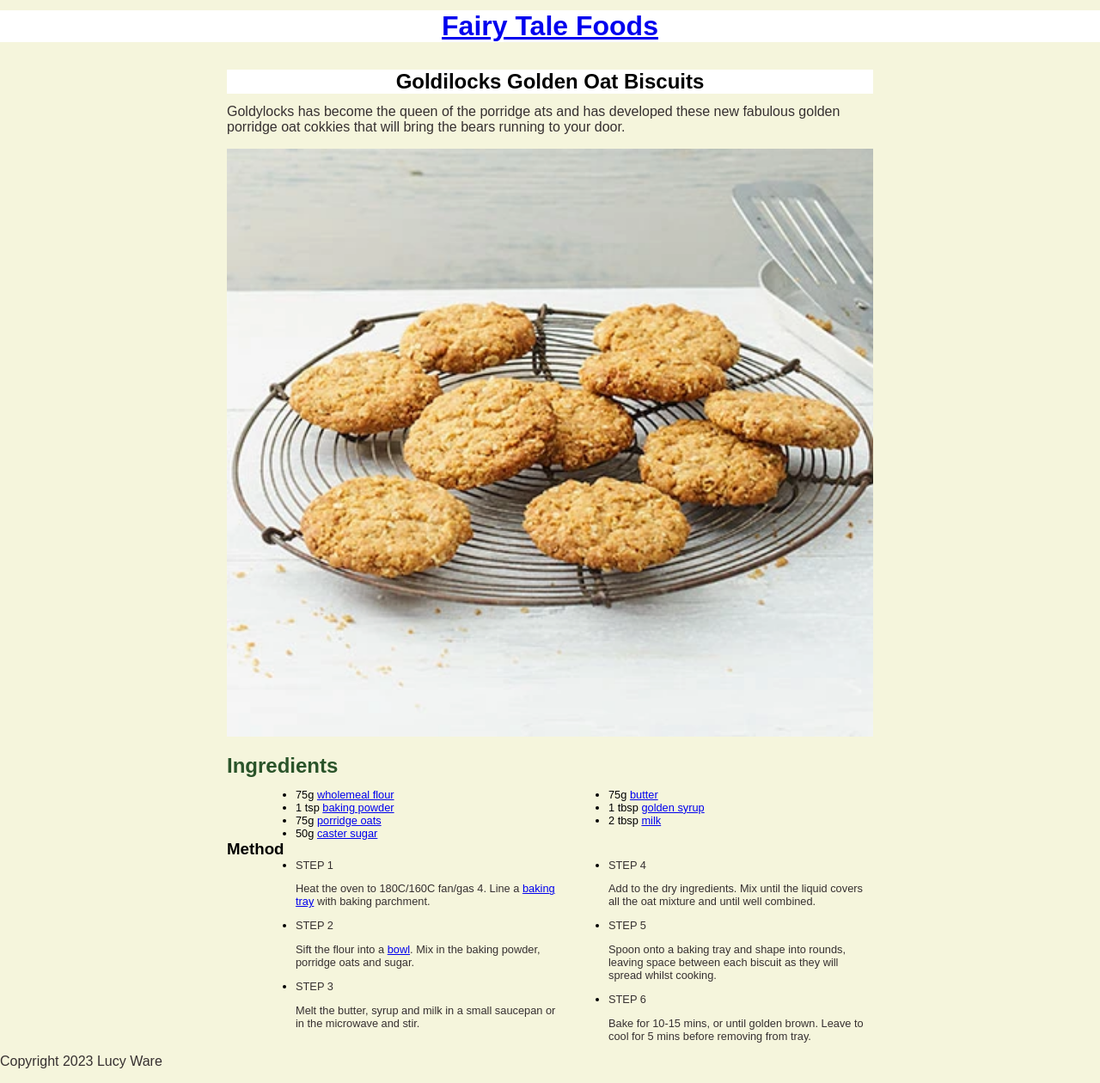
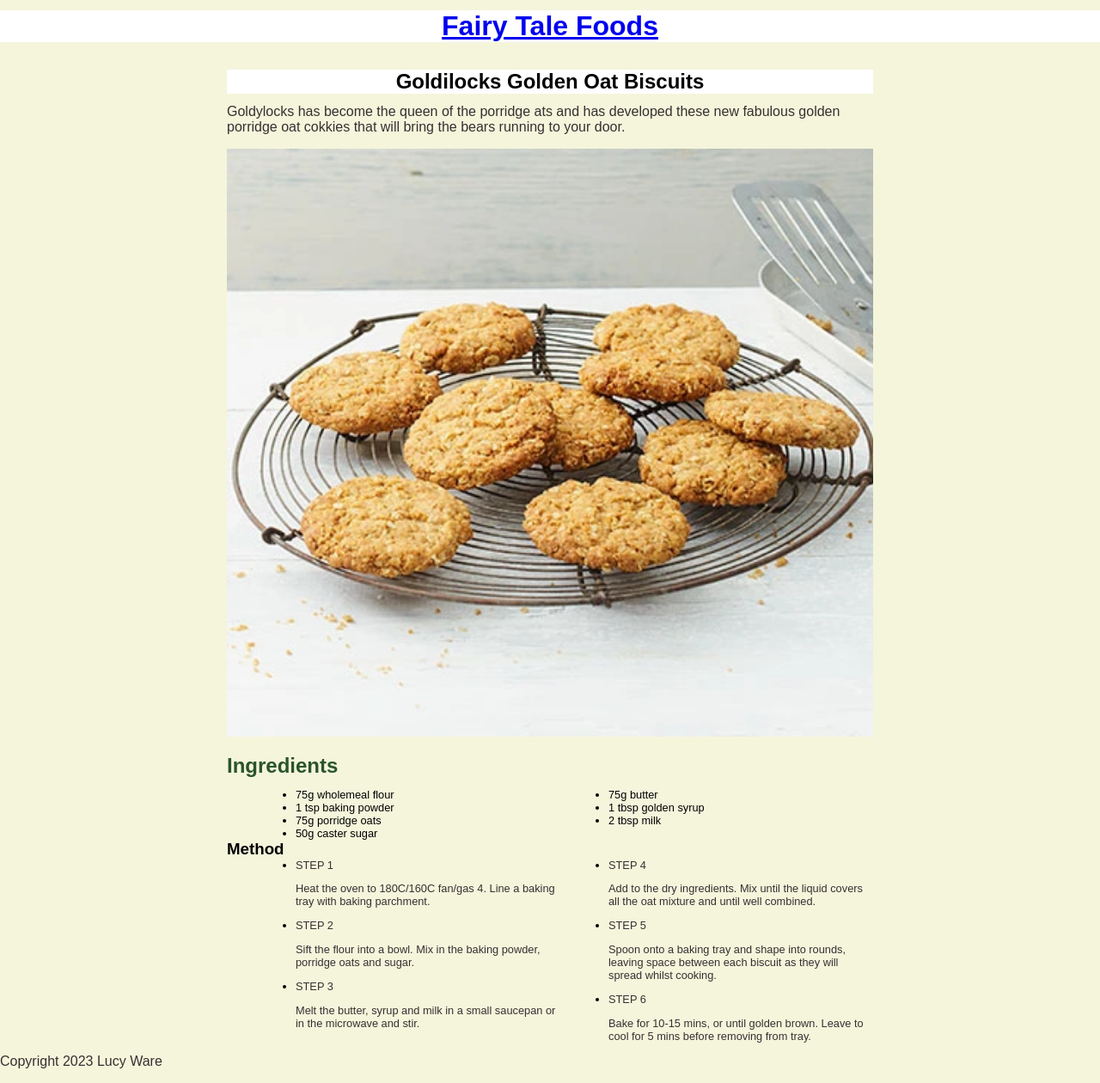
Before and after one commit to Lucyware/Fairytalefoods, a Jekyll site: the page built from _recipes/goldilocks-golden-oat-cookies.md, in a window 1280 px wide. Shown: the whole page at 86% size. Built offline with Jekyll 4.4.1, drawn with Linux system fonts in a browser that asks for light colours; part of the change alters nothing that is shown.

```diff
--- a/_recipes/goldilocks-golden-oat-cookies.md
+++ b/_recipes/goldilocks-golden-oat-cookies.md
@@ -10,22 +10,22 @@ Goldylocks has become the queen of the porridge ats and has developed these new
 
 ## Ingredients
 
-* 75g [wholemeal flour](https://www.bbcgoodfood.com/glossary/flour-glossary)
-* 1 tsp [baking powder](https://www.bbcgoodfood.com/glossary/baking-powder-glossary)
-* 75g [porridge oats](https://www.bbcgoodfood.com/glossary/oats-glossary)
-* 50g [caster sugar](https://www.bbcgoodfood.com/glossary/sugar-glossary)
-* 75g [butter](https://www.bbcgoodfood.com/glossary/butter-glossary)
-* 1 tbsp [golden syrup](https://www.bbcgoodfood.com/glossary/golden-syrup-glossary)
-* 2 tbsp [milk](https://www.bbcgoodfood.com/glossary/milk-glossary)
+* 75g wholemeal flour
+* 1 tsp baking powder
+* 75g porridge oats
+* 50g caster sugar
+* 75g butter
+* 1 tbsp golden syrup
+* 2 tbsp milk
 
 ### Method
 
 * STEP 1
 
-  Heat the oven to 180C/160C fan/gas 4. Line a [baking tray](https://www.bbcgoodfood.com/content/kimberley-wilsons-top-5-baking-trays) with baking parchment.
+  Heat the oven to 180C/160C fan/gas 4. Line a baking tray with baking parchment.
 * STEP 2
 
-  Sift the flour into a [bowl](https://www.bbcgoodfood.com/content/top-five-mixing-bowls). Mix in the baking powder, porridge oats and sugar.
+  Sift the flour into a bowl. Mix in the baking powder, porridge oats and sugar.
 * STEP 3
 
   Melt the butter, syrup and milk in a small saucepan or in the microwave and stir.
```
